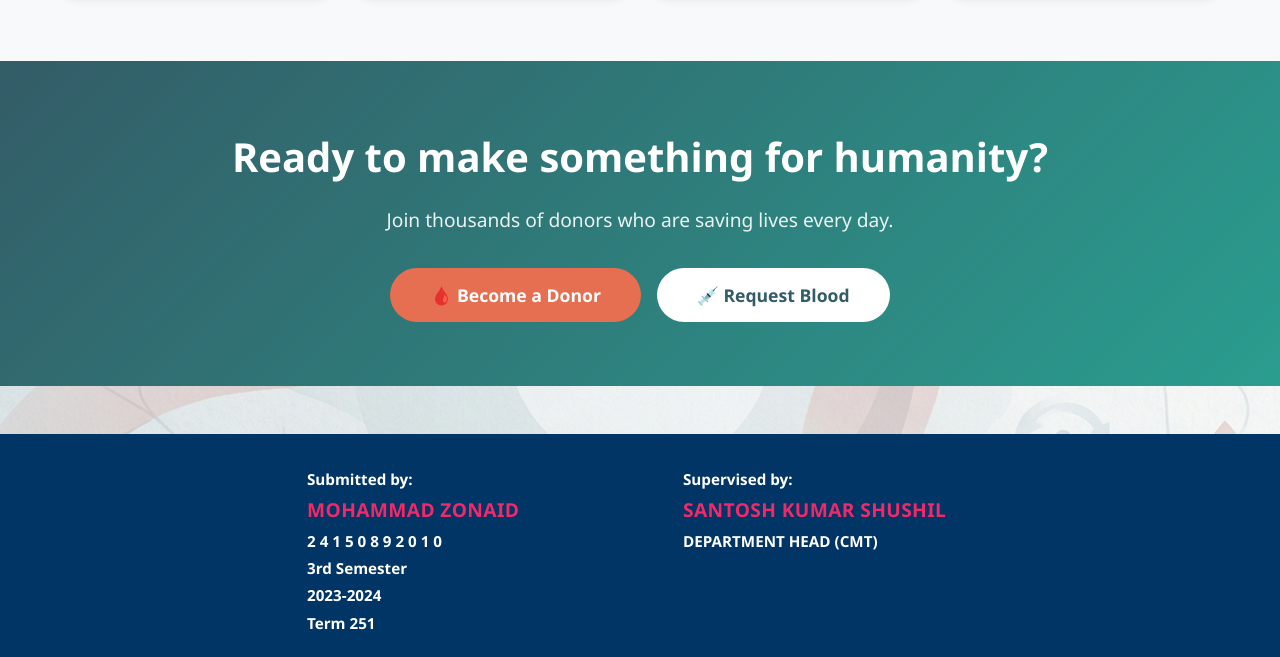
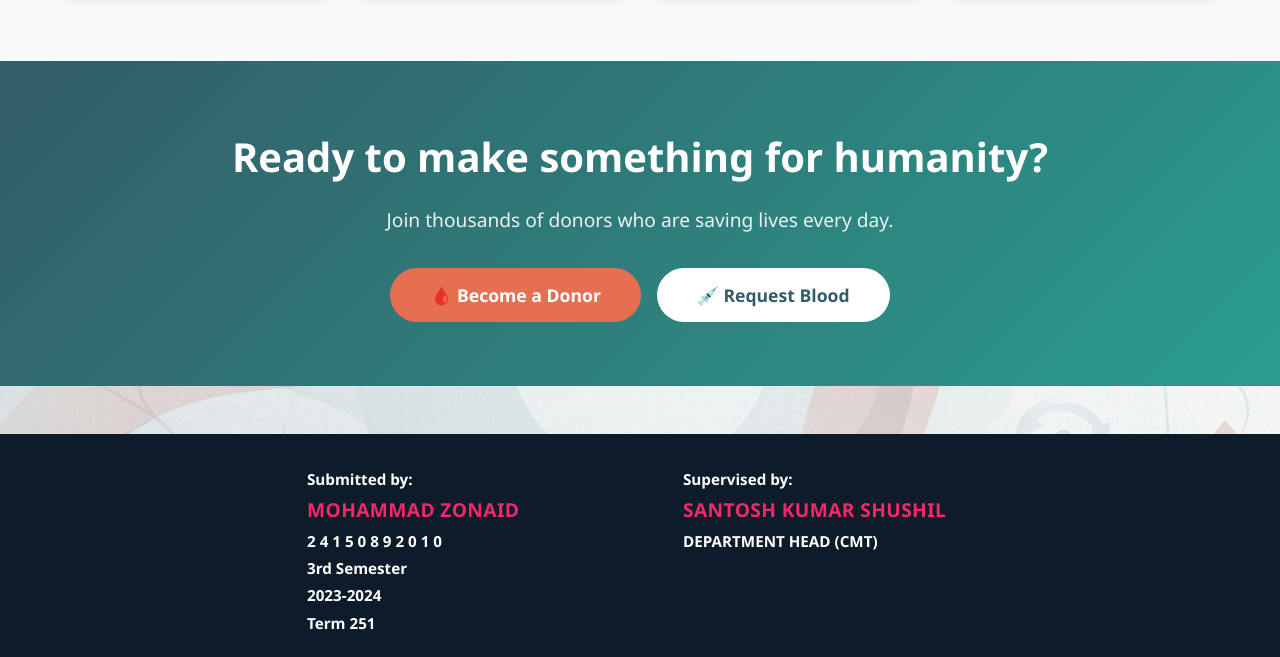
Before and after one commit to zonaid-shawk/Blood-Connect-ctg, a website: page index.html in a window 1280 px wide. Shown: the part 1700-2357 px from the top of the page. Drawn offline with nearby package versions, Linux system fonts and the light colour scheme; no server answers.

Commit message:
footer updated

```diff
--- a/style.css
+++ b/style.css
@@ -1124,7 +1124,7 @@ nav ul li a.active:hover {
    FOOTER
    ============================================ */
 footer {
-  background: #003566;
+  background: #0d1b2a;
   color: white;
   padding: 2rem 0 3rem;
   padding-bottom: 3rem !important;
```
